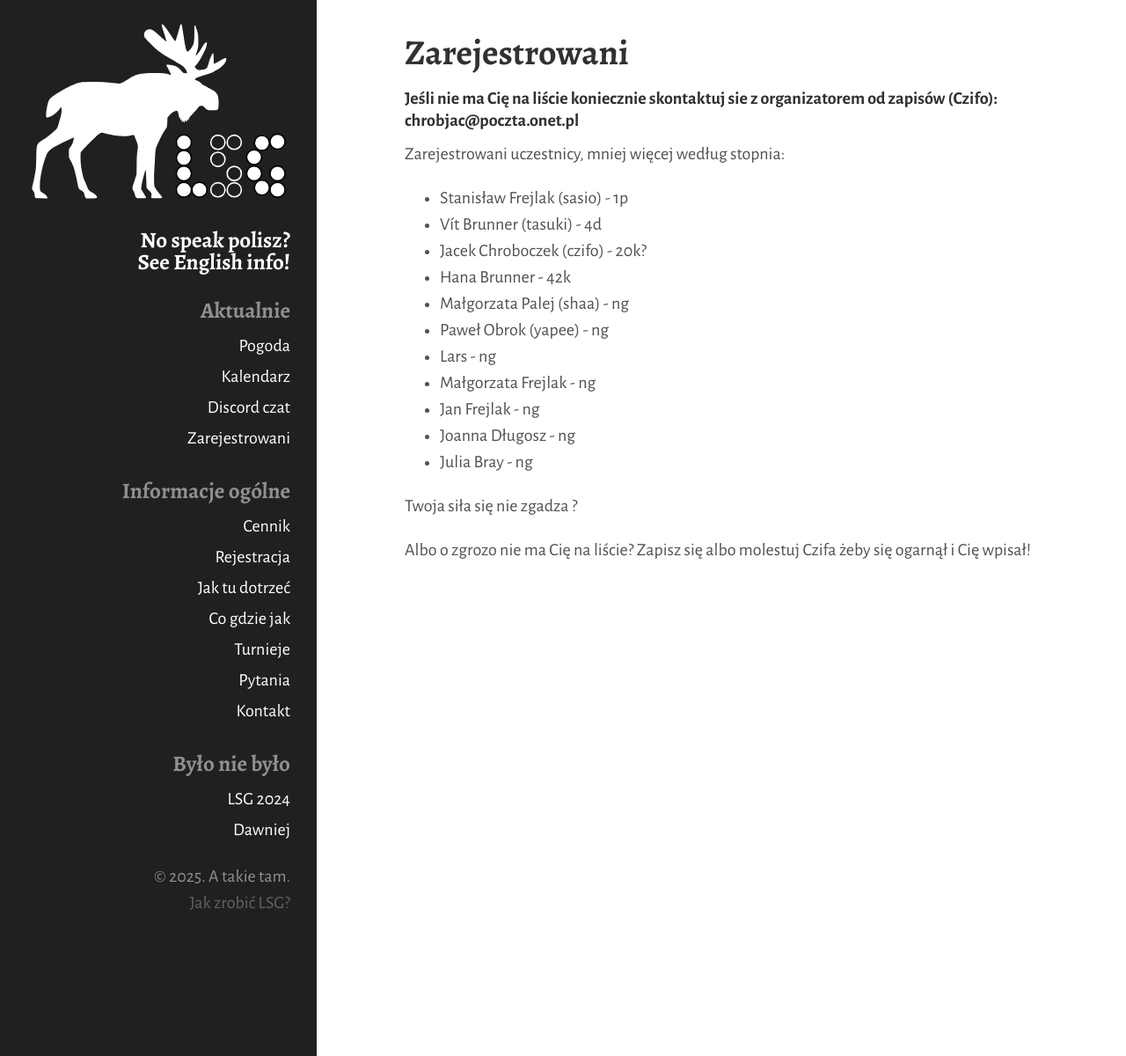
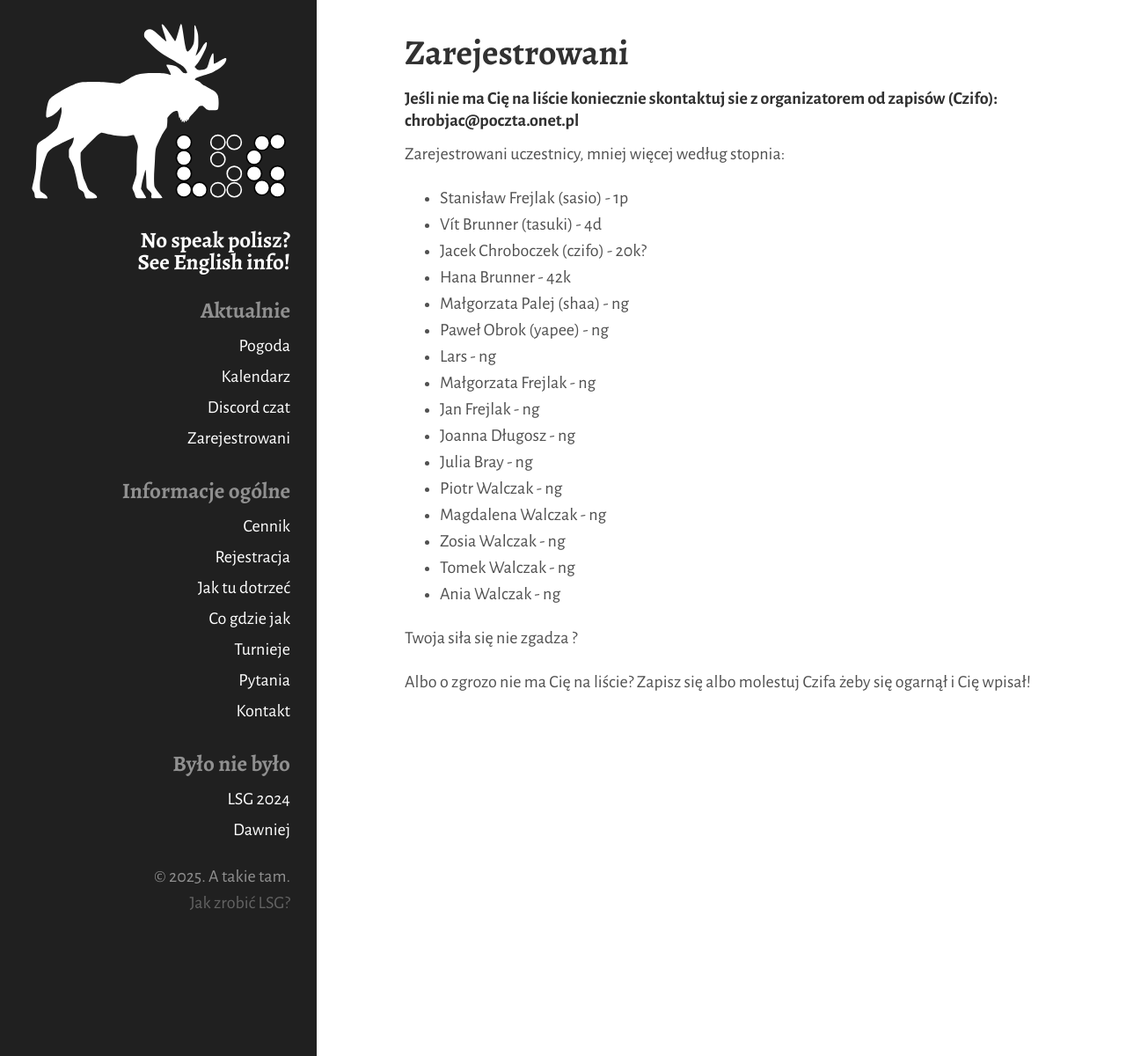
Before and after one commit to tasuki/lsg, a Jekyll site: the page built from zarejestrowani.md, in a window 1280 px wide. Shown: the whole page at 88% size. Built offline with Jekyll 4.4.1, drawn with Linux system fonts in a browser that asks for light colours.

Commit message:
Update zarejestrowani.md

```diff
--- a/zarejestrowani.md
+++ b/zarejestrowani.md
@@ -20,6 +20,11 @@ Zarejestrowani uczestnicy, mniej więcej według stopnia:
 - Jan Frejlak - ng
 - Joanna Długosz - ng
 - Julia Bray - ng
+- Piotr Walczak - ng
+- Magdalena Walczak - ng
+- Zosia Walczak - ng
+- Tomek Walczak - ng
+- Ania Walczak - ng
 
 
 
```
